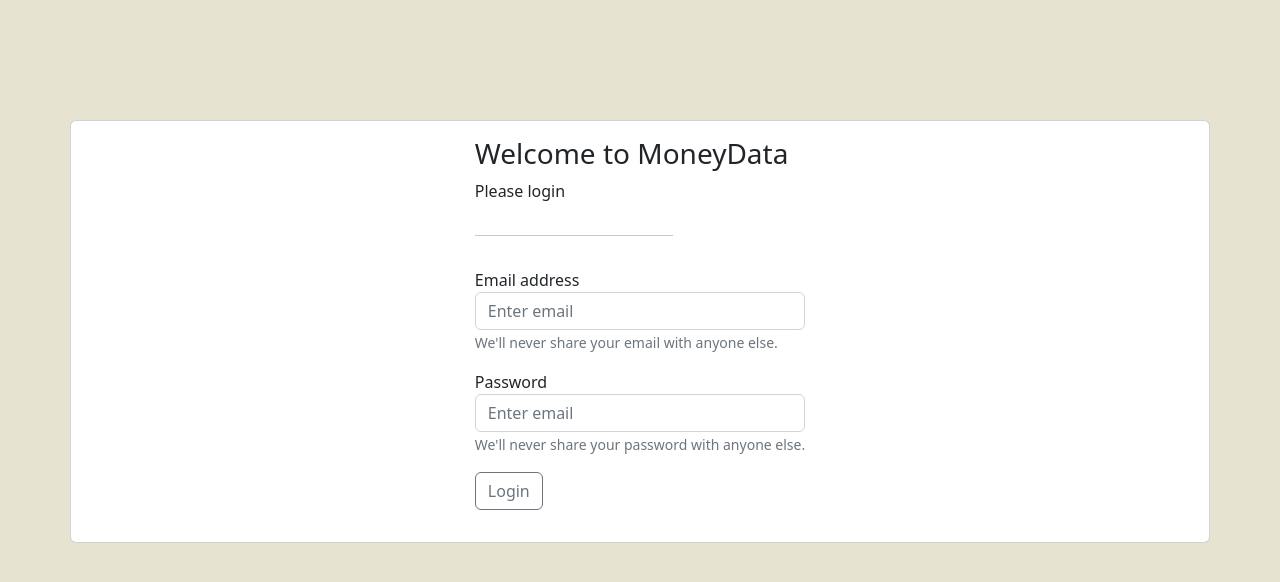
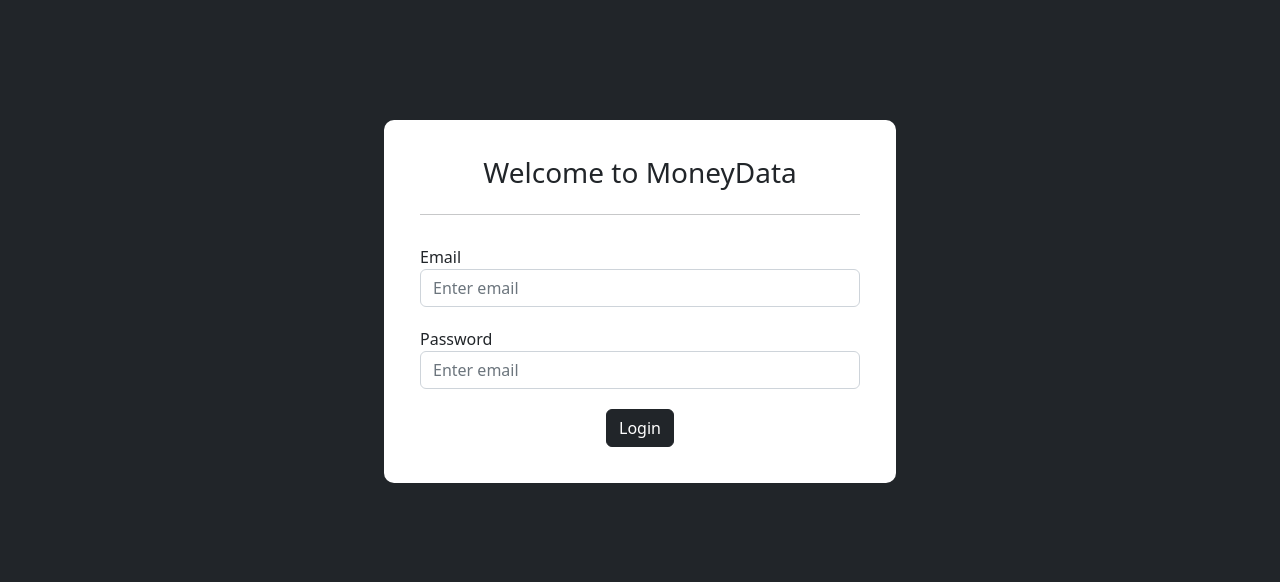
Before and after one commit to Halepo/Money_Data_V2, a React app in the folder client/: page /login in a window 1280 px wide. Shown: the top 582 px of the page. Built offline with nearby package versions, Linux system fonts and the light colour scheme.

Commit message:
Some layout changes to login page

```diff
--- a/client/src/components/pages/auth/login.sass
+++ b/client/src/components/pages/auth/login.sass
@@ -1,26 +1,29 @@
 .login-wrapper
     width: 100vw
     height: 100vh
-    background-color: #e6e3d0
+    background-color: #212529
 
 .login-container
     padding: 1rem
+    max-width: 40%
     position: relative
     top: 15vh
-    justify-content: center
+    margin: auto
+    background-color: white
+    border-radius: 10px
     align-items: center
     .login-form-container
         display: flex
         flex-direction: column
-        max-width: 400px
-        align-content: center
-        justify-content: center
-    label
-        margin-top: 1rem
-    .login-container-divider
-        width: 60%
+        padding: 20px
+        .form-group
+           margin-bottom: 20px
+        .login-header
+           text-align: center
+    .login-divider
+        width: 100%
+        margin-bottom: 30px
 
 .login-button-container
-    margin-top: 1rem
     display: flex
-    margin-bottom: 1rem
+    margin: auto
--- a/client/src/components/pages/auth/login.tsx
+++ b/client/src/components/pages/auth/login.tsx
@@ -1,24 +1,24 @@
-import { useEffect, useState } from 'react';
-import { useLocation, useNavigate } from 'react-router';
-import './login.sass';
+import { useEffect, useState } from "react";
+import { useLocation, useNavigate } from "react-router";
+import "./login.sass";
 
-import { login } from '../../../helpers/services/authApiService';
-import useAuth from '../../../helpers/hooks/useAuth';
-import RedirectTo from '../../shared/RedirectTo';
-import { FormError } from '../../shared/FormError';
+import { login } from "../../../helpers/services/authApiService";
+import useAuth from "../../../helpers/hooks/useAuth";
+import RedirectTo from "../../shared/RedirectTo";
+import { FormError } from "../../shared/FormError";
 
 export default function Login(props: any) {
-  console.log('Login rendered!');
+  console.log("Login rendered!");
   const { auth, setAuth }: any = useAuth();
-  console.log('user Details from login', auth);
+  console.log("user Details from login", auth);
   const navigate = useNavigate();
 
   const location = useLocation();
-  const from = location.state?.from?.pathname || '/';
+  const from = location.state?.from?.pathname || "/";
 
   //states for username and password
-  const [password, setPassword] = useState('');
-  const [email, setEmail] = useState('');
+  const [password, setPassword] = useState("");
+  const [email, setEmail] = useState("");
   const [error, setError] = useState({});
 
   useEffect(() => {
@@ -28,9 +28,9 @@
   async function handleLogin(e: any) {
     try {
       let response: any = await login(email, password);
-      console.log('response', response);
+      console.log("response", response);
       if (response.data.data.token) {
-        console.log('successfully logged in!');
+        console.log("successfully logged in!");
         setAuth({ token: response.data.data.token });
         setError({});
         navigate(from, { replace: true });
@@ -47,16 +47,15 @@
   }
 
   return auth.token ? (
-    RedirectTo('')
+    RedirectTo("")
   ) : (
     <div className="login-wrapper">
-      <section className="container login-container card">
+      <section className="login-container">
         <form className="login-form-container">
-          <h3>Welcome to MoneyData</h3>
-          <p>Please login </p>
-          <hr className="login-container-divider" />
+          <h3 className="login-header">Welcome to MoneyData</h3>
+          <hr className="login-divider" />
           <div className="form-group">
-            <label htmlFor="standard-email-input">Email address</label>
+            <label htmlFor="standard-email-input">Email</label>
             <input
               tabIndex={1}
               className="login-input-field form-control"
@@ -64,18 +63,10 @@
               required
               id="standard-email-input"
               type="email"
-              aria-describedby="emailHelp"
               placeholder="Enter email"
               autoComplete="current-email"
             />
-            <small
-              id="emailHelp"
-              className="login-form-small form-text text-muted"
-            >
-              We'll never share your email with anyone else.
-            </small>
           </div>
-
           <div className="form-group">
             <label htmlFor="standard-password-input">Password</label>
             <input
@@ -84,22 +75,15 @@
               required
               id="standard-password-input"
               type="password"
-              aria-describedby="passwordHelp"
               placeholder="Enter email"
               autoComplete="current-password"
             />
-            <small
-              id="passwordHelp"
-              className="login-form-small form-text text-muted"
-            >
-              We'll never share your password with anyone else.
-            </small>
           </div>
 
           <div className="login-button-container">
             <button
               type="button"
-              className="btn btn-outline-secondary"
+              className="btn btn-dark"
               onClick={(e) => {
                 handleLogin(e);
               }}
@@ -107,7 +91,7 @@
               Login
             </button>
           </div>
-          {Object.keys(error).length > 0 ? <FormError error={error} /> : ''}
+          {Object.keys(error).length > 0 ? <FormError error={error} /> : ""}
         </form>
       </section>
     </div>
```
